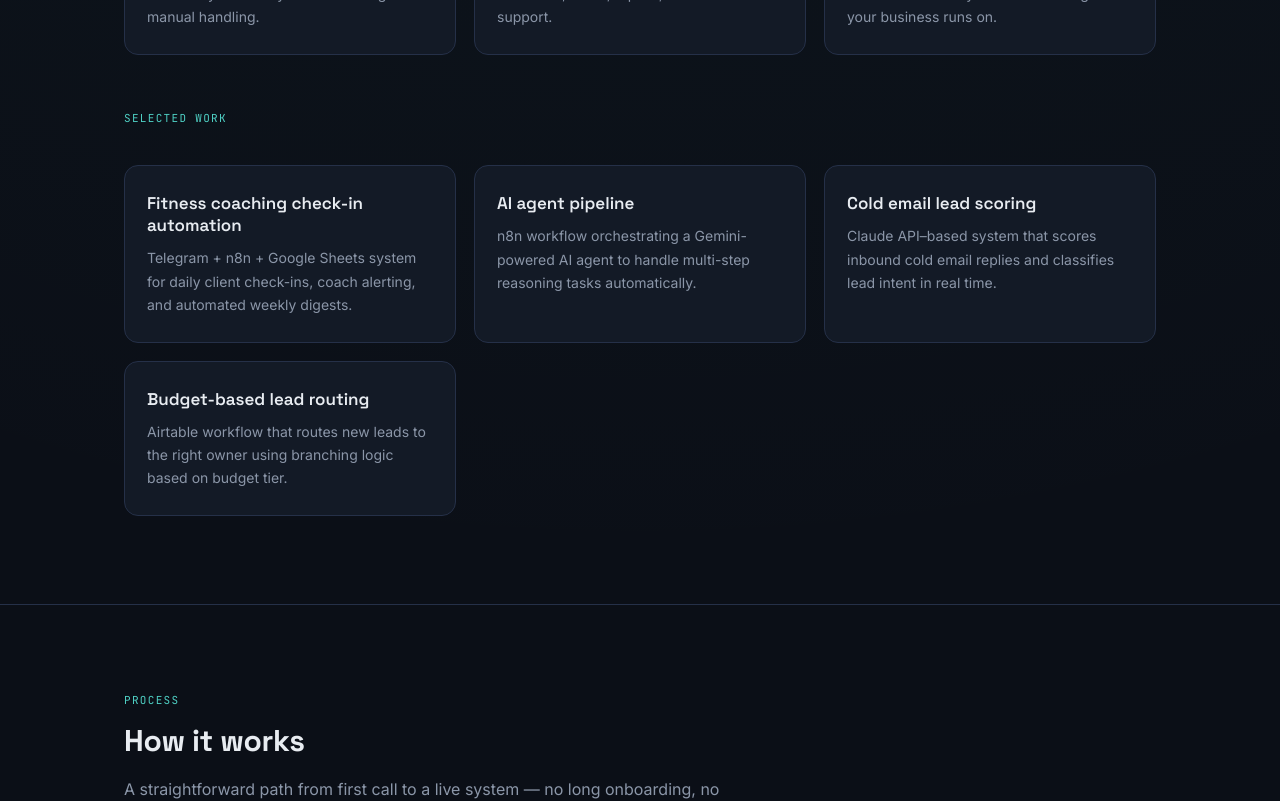
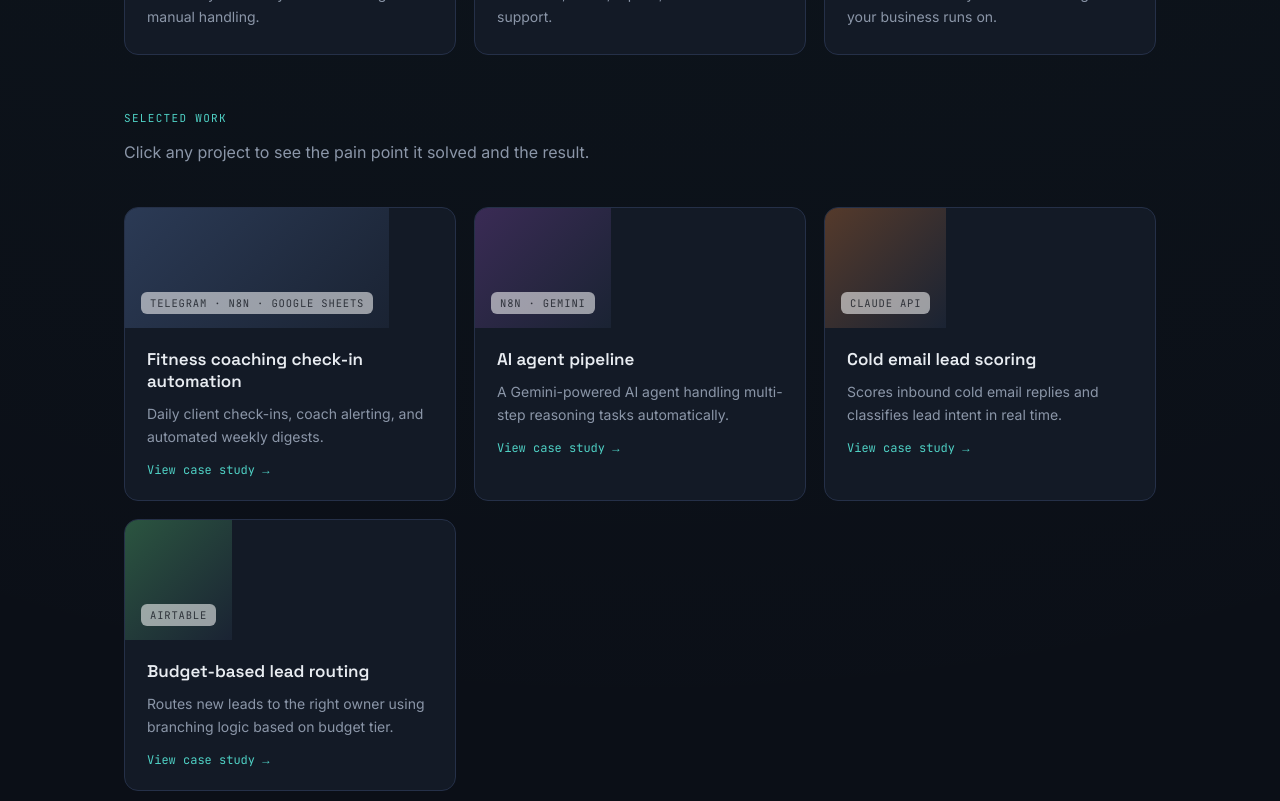
Before and after one commit to manuelraiautomation-bot/ai-automation-portfolio, a Next.js app: page / in a window 1280 px wide. Shown: the part 1540-2341 px from the top of the page. Built offline with nearby package versions, Linux system fonts and the light colour scheme.

Commit message:
Wire up case study gallery

```diff
--- a/app/globals.css
+++ b/app/globals.css
@@ -433,6 +433,145 @@ body {
   box-shadow: 0 0 0 1px rgba(242, 169, 59, 0.08), 0 12px 30px -12px rgba(242, 169, 59, 0.25);
 }
 
+/* Case study gallery */
+
+.caseCard {
+  display: flex;
+  flex-direction: column;
+  text-align: left;
+  background: var(--surface);
+  border: 1px solid var(--line);
+  border-radius: 14px;
+  overflow: hidden;
+  padding: 0;
+  cursor: pointer;
+  font-family: inherit;
+  color: inherit;
+  transition: border-color 0.15s ease, transform 0.15s ease;
+}
+
+.caseCard:hover {
+  border-color: rgba(242, 169, 59, 0.4);
+  transform: translateY(-2px);
+}
+
+.caseCard:focus-visible {
+  outline: 2px solid var(--cyan);
+  outline-offset: 2px;
+}
+
+.caseThumb {
+  height: 120px;
+  display: flex;
+  align-items: flex-end;
+  padding: 14px 16px;
+}
+
+.caseThumbLabel {
+  font-family: var(--font-mono);
+  font-size: 10.5px;
+  letter-spacing: 0.08em;
+  text-transform: uppercase;
+  color: rgba(11, 15, 23, 0.75);
+  background: rgba(255, 255, 255, 0.55);
+  padding: 4px 9px;
+  border-radius: 6px;
+}
+
+.caseCardBody {
+  padding: 20px 22px 22px;
+}
+
+.caseCardLink {
+  display: inline-block;
+  margin-top: 14px;
+  font-family: var(--font-mono);
+  font-size: 12px;
+  color: var(--cyan);
+}
+
+/* Modal */
+
+.modalOverlay {
+  position: fixed;
+  inset: 0;
+  background: rgba(6, 8, 13, 0.78);
+  backdrop-filter: blur(3px);
+  display: flex;
+  align-items: center;
+  justify-content: center;
+  padding: 24px;
+  z-index: 100;
+}
+
+.modal {
+  width: 100%;
+  max-width: 620px;
+  max-height: 88vh;
+  overflow-y: auto;
+  background: var(--bg);
+  border: 1px solid var(--line);
+  border-radius: 18px;
+  position: relative;
+}
+
+.modalClose {
+  position: absolute;
+  top: 16px;
+  right: 16px;
+  width: 34px;
+  height: 34px;
+  border-radius: 50%;
+  border: 1px solid var(--line);
+  background: rgba(11, 15, 23, 0.6);
+  color: var(--text);
+  font-size: 20px;
+  line-height: 1;
+  cursor: pointer;
+  z-index: 2;
+}
+
+.modalClose:hover {
+  border-color: var(--cyan);
+  color: var(--cyan);
+}
+
+.modalThumb {
+  height: 160px;
+  border-radius: 18px 18px 0 0;
+  display: flex;
+  align-items: flex-end;
+  padding: 16px 24px;
+}
+
+.modalBody {
+  padding: 28px 28px 32px;
+}
+
+.modalSection {
+  margin-bottom: 22px;
+}
+
+.modalSection:last-child {
+  margin-bottom: 0;
+}
+
+.modalSectionLabel {
+  font-family: var(--font-mono);
+  font-size: 10.5px;
+  letter-spacing: 0.1em;
+  text-transform: uppercase;
+  color: var(--amber);
+  margin: 0 0 8px;
+}
+
+.modalSectionText {
+  font-size: 14.5px;
+  line-height: 1.7;
+  color: var(--text-muted);
+  margin: 0;
+}
+
 /* Footer */
 
 .footer {
--- a/app/layout.js
+++ b/app/layout.js
@@ -1,8 +1,9 @@
 import "./globals.css";
 
 export const metadata = {
-  title: "Alex Rivera — AI Automation",
-  description: "AI automation systems for founders who'd rather build than babysit spreadsheets.",
+  title: "Manuel Rebutido — Tech VA & AI Automation Specialist",
+  description:
+    "Tech VA and AI Automation Specialist based in Quezon City, Philippines. AI workflow automation, Telegram bots, and CRM systems built around real business outcomes.",
 };
 
 export default function RootLayout({ children }) {
--- a/app/page.js
+++ b/app/page.js
@@ -1,3 +1,5 @@
+import CaseStudyGallery from "./CaseStudyGallery";
+
 const PROFILE = {
   initials: "MR",
   name: "Manuel Rebutido",
@@ -44,19 +46,39 @@ const SERVICES = [
 const CASE_STUDIES = [
   {
     title: "Fitness coaching check-in automation",
-    desc: "Telegram + n8n + Google Sheets system for daily client check-ins, coach alerting, and automated weekly digests.",
+    stack: "Telegram · n8n · Google Sheets",
+    summary: "Daily client check-ins, coach alerting, and automated weekly digests.",
+    gradient: "linear-gradient(135deg, #2b3a55, #1a2333)",
+    pain: "A fitness coach was manually messaging every client each day for check-ins, then digging through chat threads to spot who was falling behind. It ate hours every week and problems weren't caught until it was too late.",
+    build: "A Telegram bot that sends daily check-in prompts automatically, logs every response straight to Google Sheets, and flags the coach in real time when a client misses check-ins or reports a concerning trend — plus an automated weekly digest summarizing every client's progress.",
+    benefit: "The coach got hours back every week and started catching at-risk clients days earlier instead of finding out during a scheduled call.",
   },
   {
     title: "AI agent pipeline",
-    desc: "n8n workflow orchestrating a Gemini-powered AI agent to handle multi-step reasoning tasks automatically.",
+    stack: "n8n · Gemini",
+    summary: "A Gemini-powered AI agent handling multi-step reasoning tasks automatically.",
+    gradient: "linear-gradient(135deg, #3a2b55, #1a2333)",
+    pain: "A recurring multi-step research and decision task was being done manually — gathering information, reasoning through it, and producing a structured output — which was slow and inconsistent depending on who did it.",
+    build: "An n8n pipeline that orchestrates a Gemini-powered agent through each step of the task: gathering inputs, reasoning through them, and producing a consistent structured output without a human in the loop.",
+    benefit: "The task now runs on autopilot with consistent quality every time, freeing up the hours that used to go into doing it by hand.",
   },
   {
     title: "Cold email lead scoring",
-    desc: "Claude API–based system that scores inbound cold email replies and classifies lead intent in real time.",
+    stack: "Claude API",
+    summary: "Scores inbound cold email replies and classifies lead intent in real time.",
+    gradient: "linear-gradient(135deg, #553a2b, #1a2333)",
+    pain: "A sales team was getting a steady stream of cold email replies but had no fast way to tell a hot lead from a polite brush-off, so good leads sat in the inbox alongside noise.",
+    build: "A Claude API–based system that reads each incoming reply, scores it for buying intent, and classifies it (interested, not now, not interested) automatically as it lands.",
+    benefit: "Sales reps now see prioritized, pre-scored leads instead of a flat inbox — faster follow-up on the replies that actually matter.",
   },
   {
     title: "Budget-based lead routing",
-    desc: "Airtable workflow that routes new leads to the right owner using branching logic based on budget tier.",
+    stack: "Airtable",
+    summary: "Routes new leads to the right owner using branching logic based on budget tier.",
+    gradient: "linear-gradient(135deg, #2b5540, #1a2333)",
+    pain: "New leads were coming in with wildly different budgets, but they were all landing in one shared queue — meaning a high-budget lead could sit untouched while someone worked through smaller ones first.",
+    build: "An Airtable workflow that reads each lead's budget on intake and automatically routes it to the right owner using branching logic based on budget tier, with no manual sorting required.",
+    benefit: "High-value leads reach the right person immediately instead of waiting in a shared queue, shortening response time on the deals that matter most.",
   },
 ];
 
@@ -163,14 +185,8 @@ export default function Home() {
             <p className="eyebrow" style={{ marginTop: "56px" }}>
               Selected work
             </p>
-            <div className="grid3">
-              {CASE_STUDIES.map((c) => (
-                <div className="serviceCard" key={c.title}>
-                  <h3 className="serviceTitle">{c.title}</h3>
-                  <p className="serviceDesc">{c.desc}</p>
-                </div>
-              ))}
-            </div>
+            <p className="lead" style={{ marginBottom: 0 }}>Click any project to see the pain point it solved and the result.</p>
+            <CaseStudyGallery cases={CASE_STUDIES} />
           </div>
         </div>
       </section>
```
